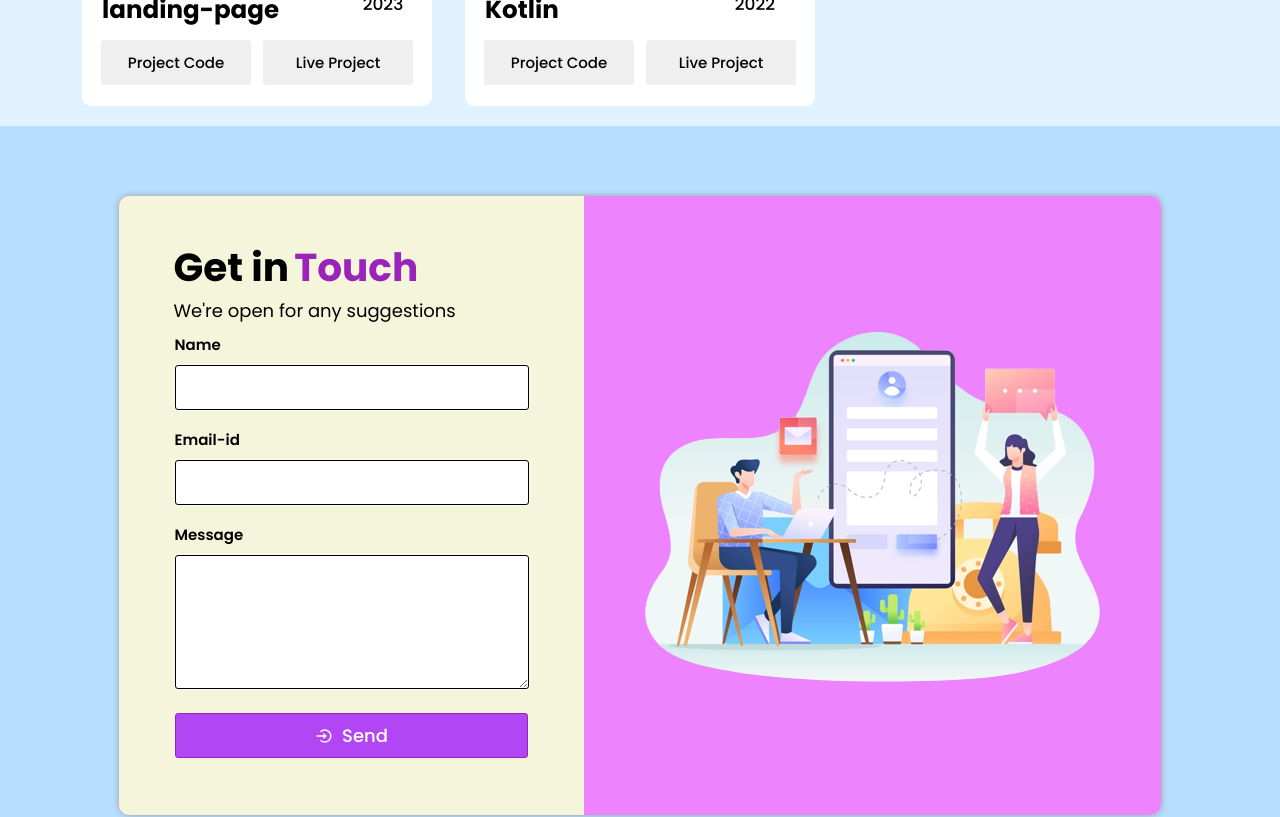
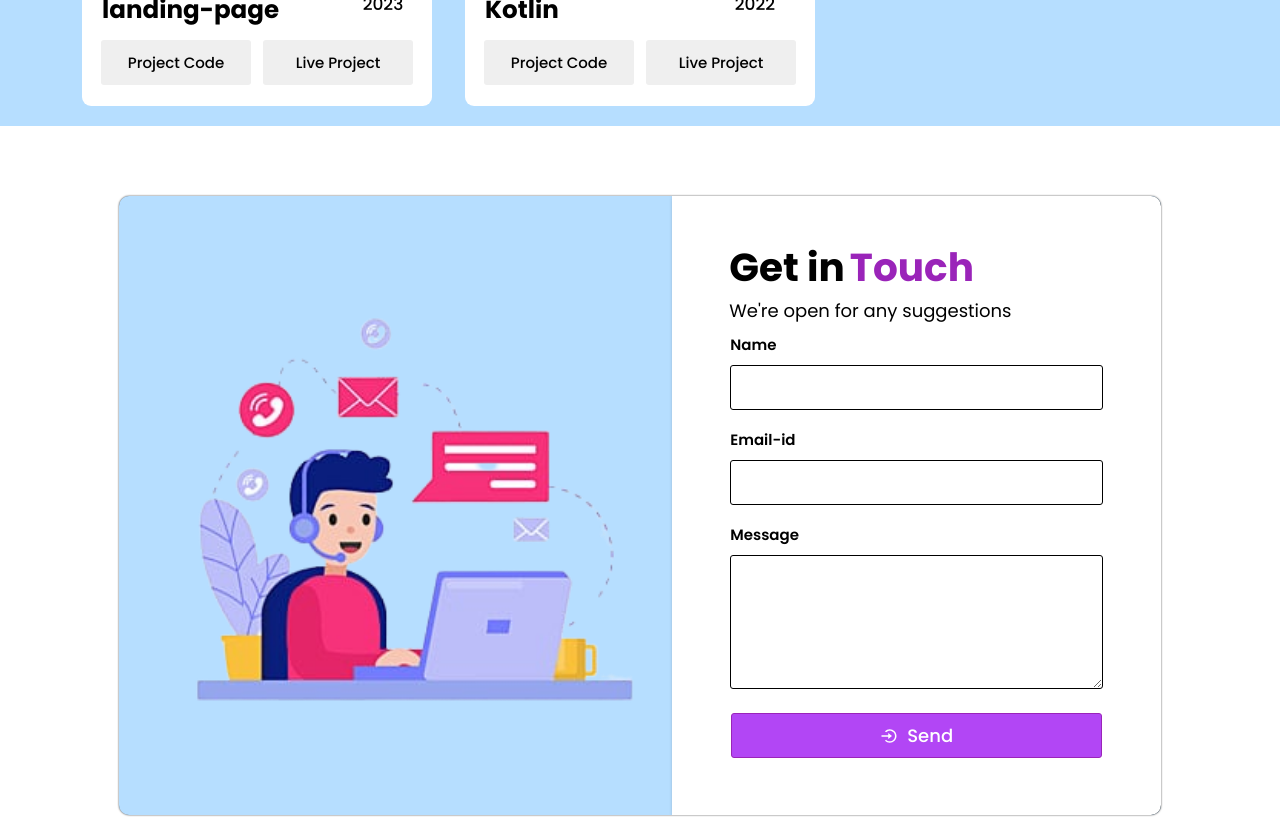
Before and after one commit to ganraj21/Portfolio-Web-Application, a React (Create React App) app: page / in a window 1280 px wide. Shown: the part 2960-3777 px from the top of the page. Built offline with nearby package versions, Linux system fonts and the light colour scheme.

Commit message:
style change 02

```diff
--- a/src/pages/Contact.css
+++ b/src/pages/Contact.css
@@ -1,12 +1,12 @@
 .contact_page_section {
   padding: 60px 0;
-  background: #b6deff;
+  background: #fff;
 }
 .contact_section {
   width: 90%;
   flex-direction: column;
   background: #fff;
-  box-shadow: 0px 0px 6px #9d9d9d;
+
   border-radius: 10px;
 }
 .contact_page_section,
@@ -96,9 +96,6 @@ input {
   color: #e32eff;
 }
 
-.form_container_left:active {
-  background-color: #fff;
-}
 .user_message_form h3 {
   font-size: 39px;
 }
@@ -115,12 +112,18 @@ input {
 .form_container_left {
   width: 50%;
 }
+.contact_container {
+  background: #b6deff;
+}
 @media screen and (min-width: 1024px) {
   .contact_page_section {
     padding: 70px 0;
   }
   .form_container_left {
-    background: beige;
+    background: #fff;
+    border-top-right-radius: 10px;
+    border-bottom-right-radius: 10px;
+    box-shadow: 3px 1px 5px 0px #363636;
   }
 
   .contact_container {
@@ -129,7 +132,7 @@ input {
     overflow-y: hidden;
     border-radius: 10px;
     flex-direction: row;
-    background: #ee83ff;
+    box-shadow: 0px 0px 2px 0px #363636;
   }
 
   .contact_section {
@@ -167,6 +170,7 @@ input {
 @media screen and (max-width: 1024px) {
   .form_container_right {
     width: 100%;
+    background: #b6deff;
   }
 
   .contact_container {
@@ -174,11 +178,12 @@ input {
   }
   .contact_container {
     justify-content: space-evenly;
-    flex-direction: column-reverse;
+    flex-direction: column;
   }
   .contact_section {
     height: 100%;
     margin: 0;
+    box-shadow: 0px 0px 6px 0px #363636;
   }
 }
 @media screen and (max-width: 720px) {
--- a/src/pages/Contact.jsx
+++ b/src/pages/Contact.jsx
@@ -1,6 +1,6 @@
 import React, { useRef, useState } from 'react';
 import './Contact.css';
-import contact_me_img from '../Image/contact_me_imgs.png';
+import contact_me_img from '../Image/contact_me_img.png';
 import Spinner from './components/Spinner';
 import { BiLogInCircle } from 'react-icons/bi';
 import { ToastContainer, toast } from 'react-toastify';
@@ -88,6 +88,11 @@ const Contact = (props) => {
     <section className="contact_page_section" id="contact_page">
       <div className="contact_section">
         <div className="contact_container">
+          <img
+            src={contact_me_img}
+            className="form_container_right"
+            alt="contact images"
+          ></img>
           <div className="form_container_left">
             <div className="user_form">
               <ToastContainer />
@@ -156,11 +161,6 @@ const Contact = (props) => {
               </form>
             </div>
           </div>
-          <img
-            src={contact_me_img}
-            className="form_container_right"
-            alt="contact images"
-          ></img>
         </div>
       </div>
     </section>
--- a/src/pages/Project_exp.css
+++ b/src/pages/Project_exp.css
@@ -4,7 +4,7 @@
   position: inherit;
   flex-direction: column;
   align-items: center;
-  background: rgb(224 241 255);
+  background: #b6deff;
   padding: 20px 0;
 }
 
```
Also changed, not shown: src/Image/contact_me_img.png, src/Image/contact_me_imgs.png (deleted).
